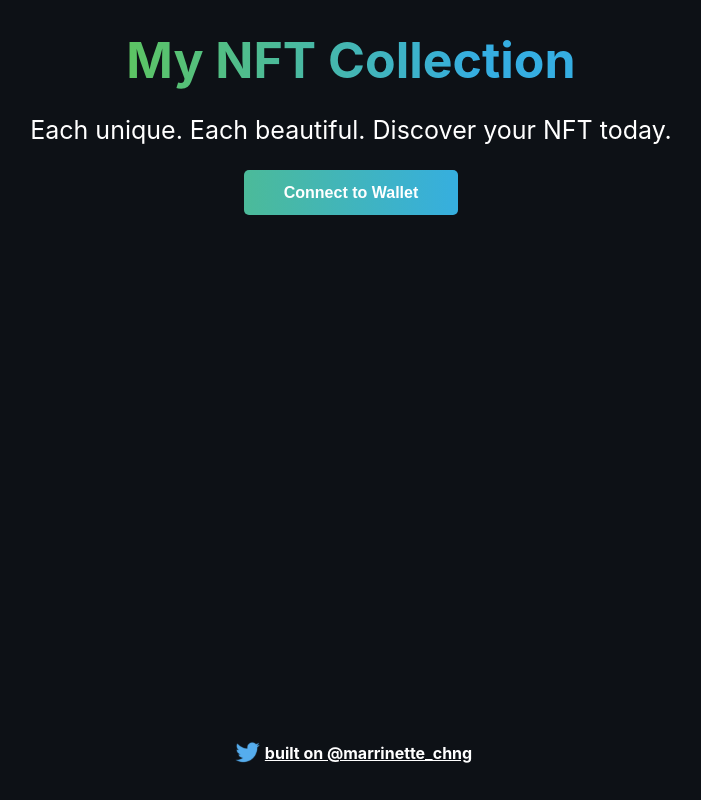
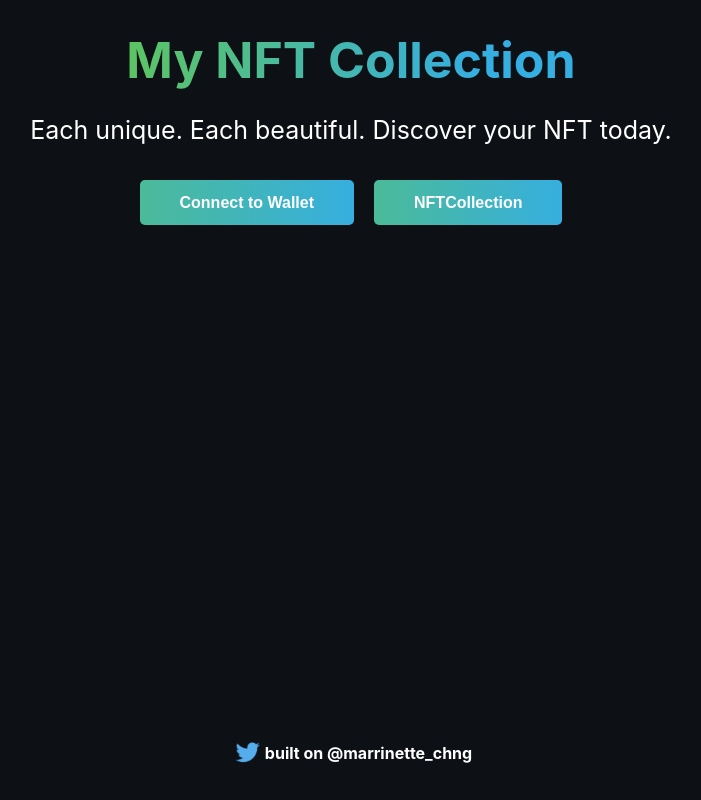
Before and after one commit to mitalrs/EthericNFT, a React (Vite) app in the folder FrontEnd/nft-starter-project-forked/: page / in a window 1280 px wide. Shown: the whole page, without its empty margins (289-990 px from the left). Built offline with nearby package versions, Linux system fonts and the light colour scheme.

Commit message:
added openSea button

```diff
--- a/FrontEnd/nft-starter-project-forked/src/App.jsx
+++ b/FrontEnd/nft-starter-project-forked/src/App.jsx
@@ -164,6 +164,11 @@ const App = () => {
               Mint NFT
             </button>
           )}
+
+        <button className="cta-button connect-wallet-button">
+            <a href="https://testnets.opensea.io/" target="_blank">NFTCollection</a>
+        </button>
+
         </div>
         <div className="footer-container">
           <img alt="Twitter Logo" className="twitter-logo" src={twitterLogo} />
--- a/FrontEnd/nft-starter-project-forked/src/styles/App.css
+++ b/FrontEnd/nft-starter-project-forked/src/styles/App.css
@@ -36,6 +36,7 @@
 }
 
 .cta-button {
+  margin: 10px;
   height: 45px;
   border: 0;
   width: auto;
@@ -204,3 +205,7 @@
   height: 64px;
   border-radius: 50%;
 }
+a{
+  text-decoration: none;
+  color: white;
+}
```
